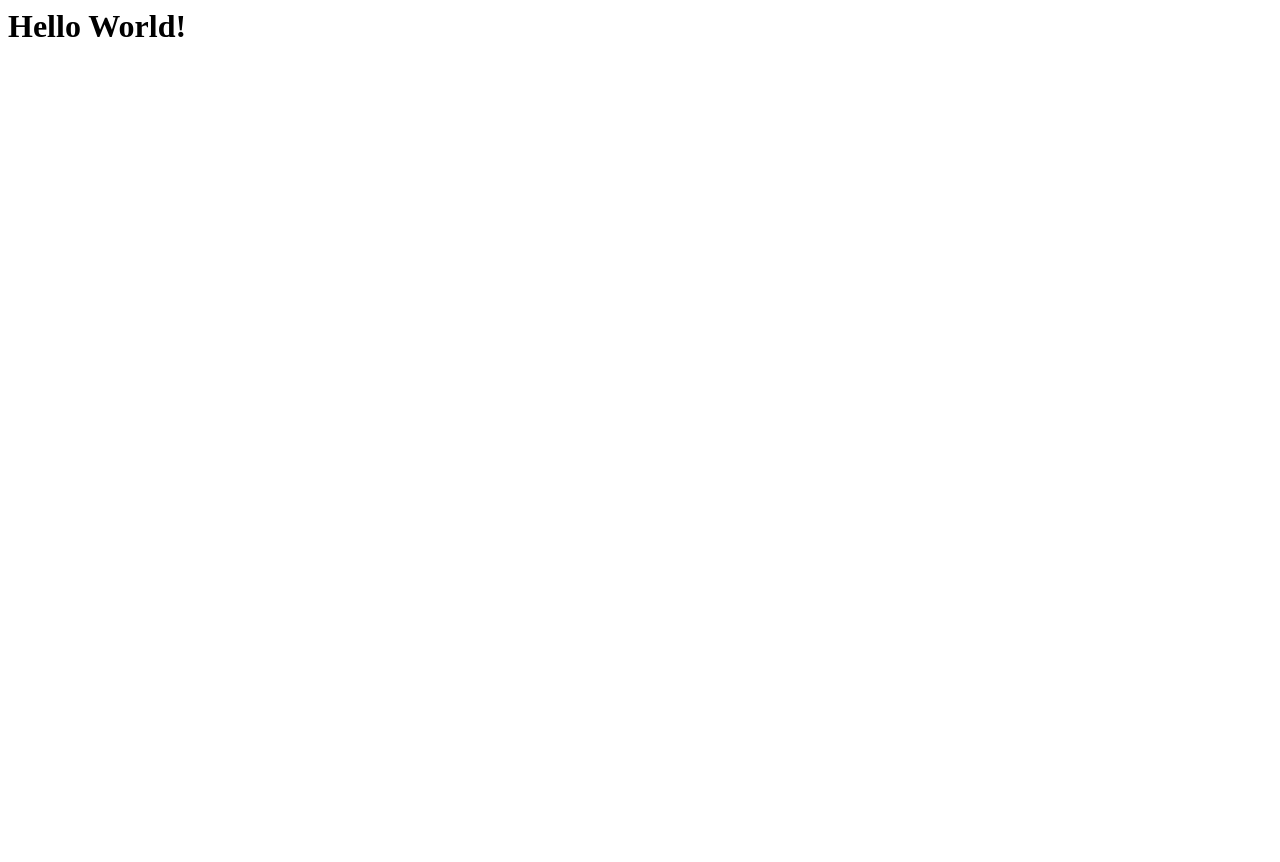
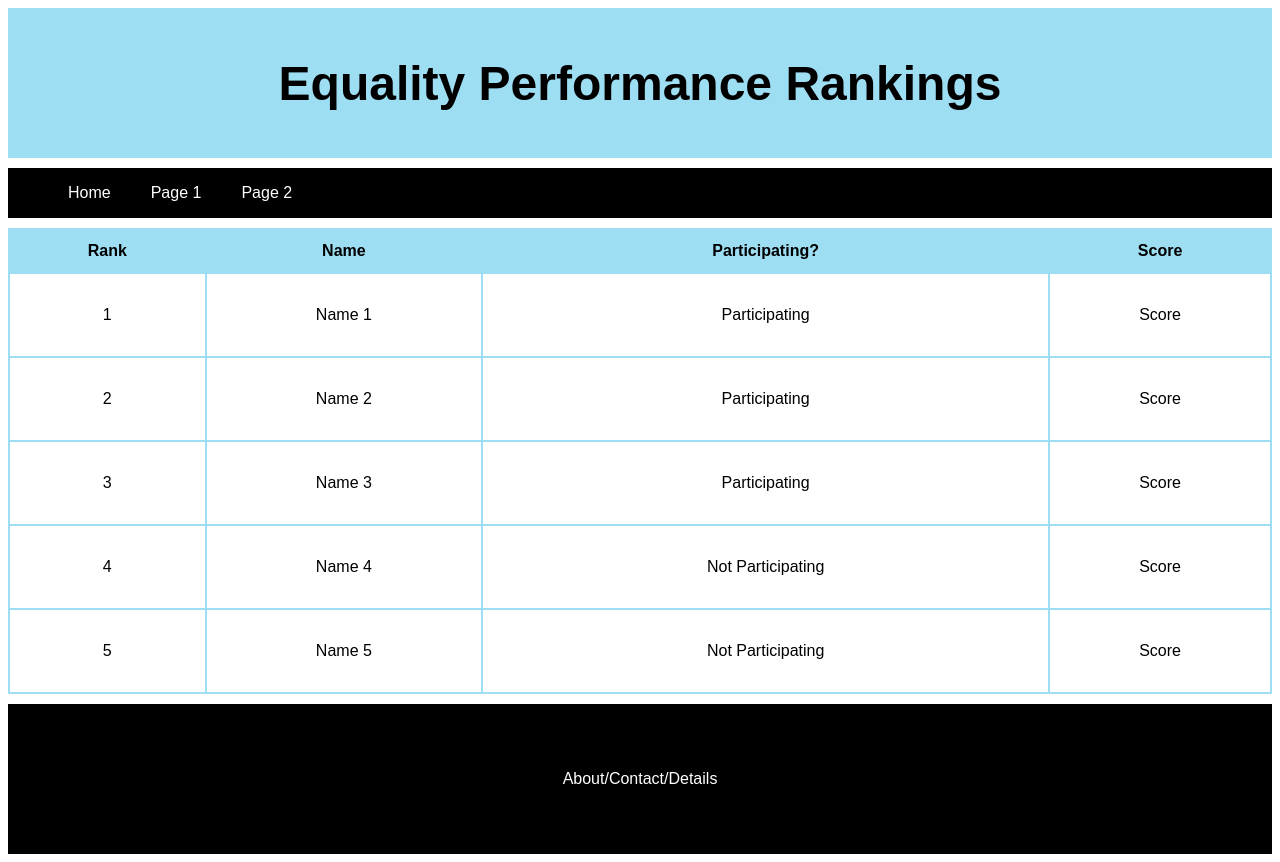
Before and after one commit to natdeanlewis/EqualityRank, a plain HTML site: page index.html in a window 1280 px wide. Before the commit the page ends 800 px from the top, so only its background shows below. Drawn offline with Linux system fonts and the light colour scheme.

Commit message:
Ranking Page Layout

```diff
--- a/index.html
+++ b/index.html
@@ -1 +1,66 @@
-<h1>Hello World!</h1>
+<!DOCTYPE html>
+<!-- ranking page -->
+<html lang="en">
+<head>
+  <title>Equality Ranker</title>
+  <link rel = "stylesheet", href = "style.css">
+</head>
+<body>
+
+    <div class = "container">
+        <header class = "blue cell">
+            <h1>Equality Performance Rankings</h1>
+        </header>
+        <nav class = "black">
+            <ul>
+                <li><a>Home</a></li>
+                <li><a>Page 1</a></li>
+                <li><a>Page 2</a></li>
+            </ul>
+        </nav>
+        <section class = "ranking blue cell">
+            <table>
+                <tr>
+                    <th>Rank</th>
+                    <th>Name</th>
+                    <th>Participating?</th>
+                    <th>Score</th>
+                </tr>
+                <tr>
+                    <td>1</td>
+                    <td>Name 1</td>
+                    <td>Participating</td>
+                    <td>Score</td>
+                </tr>
+                <tr>
+                    <td>2</td>
+                    <td>Name 2</td>
+                    <td>Participating</td>
+                    <td>Score</td>
+                </tr>
+                <tr>
+                    <td>3</td>
+                    <td>Name 3</td>
+                    <td>Participating</td>
+                    <td>Score</td>
+                </tr>
+                <tr>
+                    <td>4</td>
+                    <td>Name 4</td>
+                    <td>Not Participating</td>
+                    <td>Score</td>
+                </tr>
+                <tr>
+                    <td>5</td>
+                    <td>Name 5</td>
+                    <td>Not Participating</td>
+                    <td>Score</td>
+                </tr>
+            </table>
+        </section>
+        <footer class = "black cell">
+            <p>About/Contact/Details</p>
+        </footer>
+    </div>
+</body>
+</html>
--- /dev/null
+++ b/style.css
@@ -0,0 +1,78 @@
+* {
+    font-family: Arial, Helvetica, sans-serif;
+}
+.container {
+    display: grid;
+    grid-template-rows: 150px max-content max-content 150px;
+    grid-gap: 10px;
+    grid-template-areas: "header"
+                         "nav"
+                         "ranking"
+                         "footer";
+    text-align: center;
+}
+
+.cell {
+    display: flex;
+    justify-content: center;
+    align-items: center;
+}
+
+.blue {
+    background-color: rgb(158, 222, 243);
+}
+
+.black {
+    background-color: black;
+    color: white;
+}
+
+header {
+    grid-area: header;
+    font-size: 1.5em;
+}
+
+nav {
+    grid-area: nav;
+    display: flex;
+}
+
+ul {
+    list-style-type: none;
+}
+
+li {
+    display: inline;
+    float: left;
+}
+li a {
+    padding: 10px 20px;
+    display: inline;
+}
+
+li a:hover {
+    background-color: lightgray;
+    color: black;
+  }
+
+.ranking {
+    align-items: flex-start;
+    grid-area: ranking;
+}
+
+th {
+    height: 40px
+}
+
+td {
+    background-color: white;
+    height: 80px;
+}
+
+table {
+    width: 100%;
+}
+
+footer {
+    grid-area: footer;
+}
```
Also changed, not shown: survey.html (added, +1 -0 lines), 1 other file.
